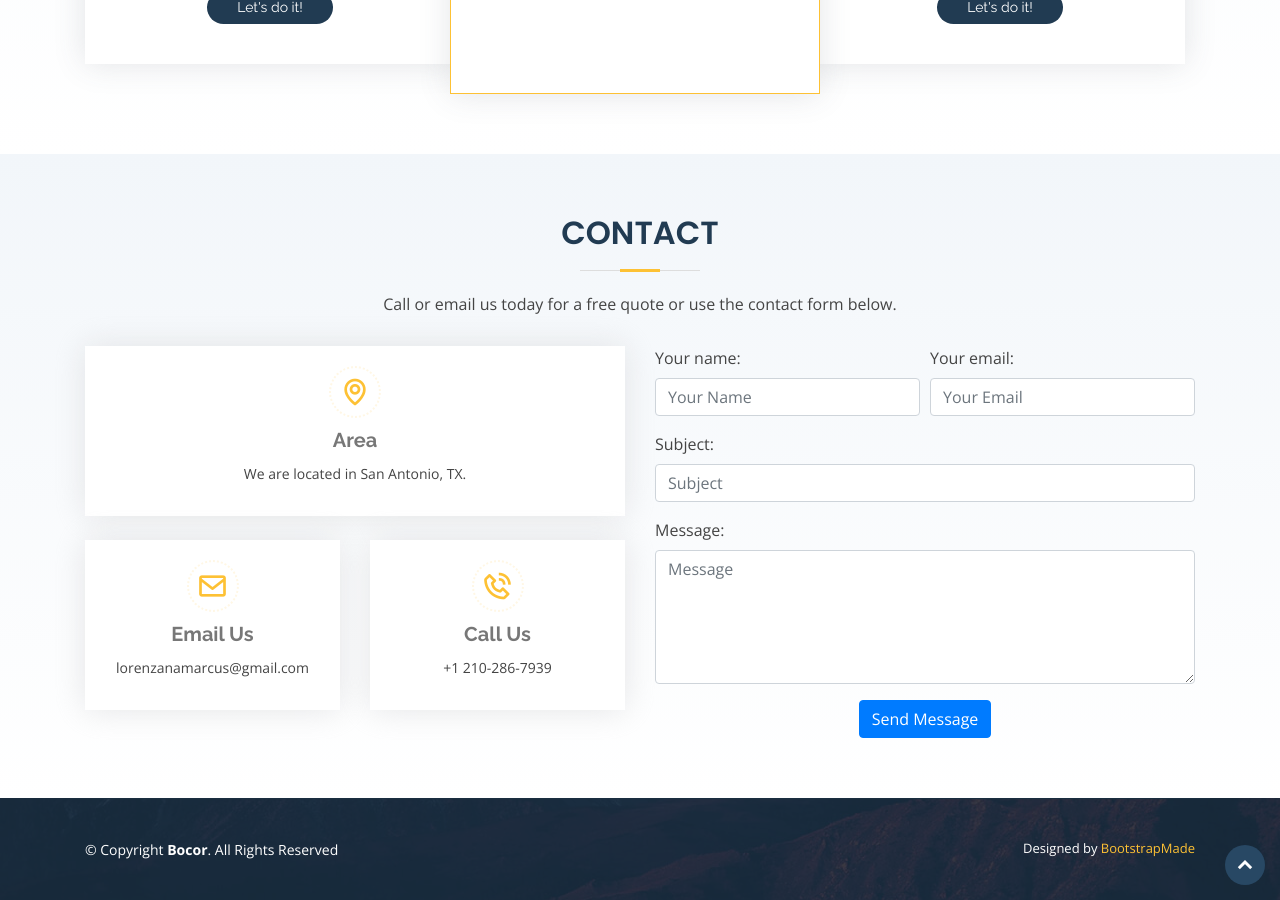
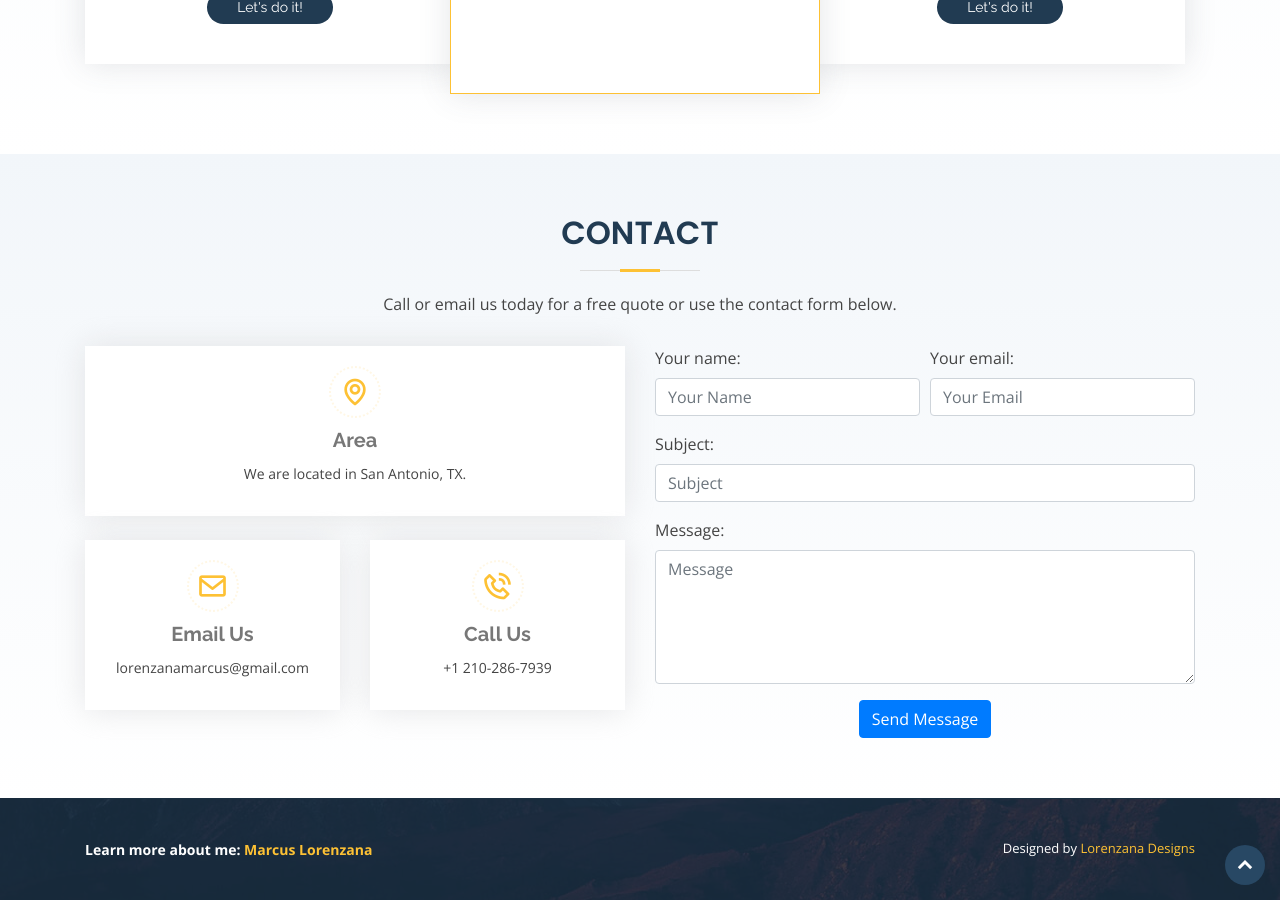
Before and after one commit to MeesterMarcus/lorenzana-designs-website, a Jekyll site: the page built from index.md, in a window 1280 px wide and 900 px high, scrolled down 5321 px. Built offline with Jekyll 4.4.1, drawn with Linux system fonts in a browser that asks for light colours.

Commit message:
footer change

```diff
--- a/_includes/footer.html
+++ b/_includes/footer.html
@@ -33,14 +33,14 @@
 
     <div class="container footer-bottom clearfix">
         <div class="copyright">
-            &copy; Copyright <strong><span>Bocor</span></strong>. All Rights Reserved
+            <strong><span>Learn more about me: <a href="https://marcuslorenzana.com">Marcus Lorenzana</a></span></strong>
         </div>
         <div class="credits">
             <!-- All the links in the footer should remain intact. -->
             <!-- You can delete the links only if you purchased the pro version. -->
             <!-- Licensing information: https://bootstrapmade.com/license/ -->
             <!-- Purchase the pro version with working PHP/AJAX contact form: https://bootstrapmade.com/bocor-bootstrap-template-nice-animation/ -->
-            Designed by <a href="https://bootstrapmade.com/">BootstrapMade</a>
+            Designed by <a href="#">Lorenzana Designs</a>
         </div>
     </div>
 </footer><!-- End Footer -->
```
